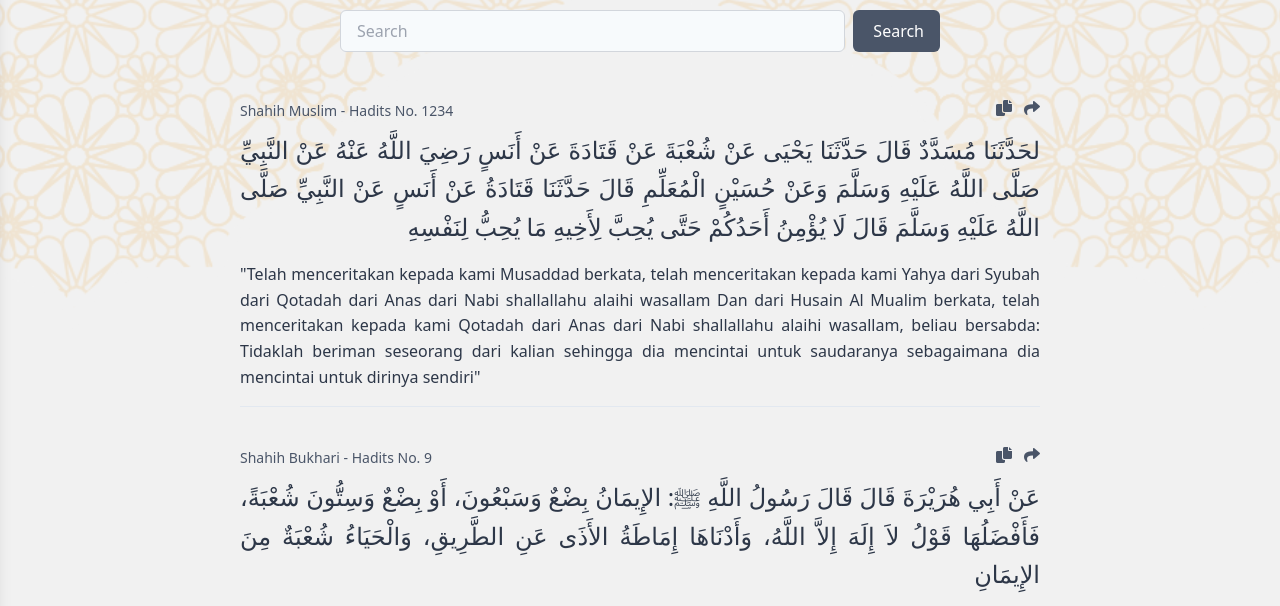
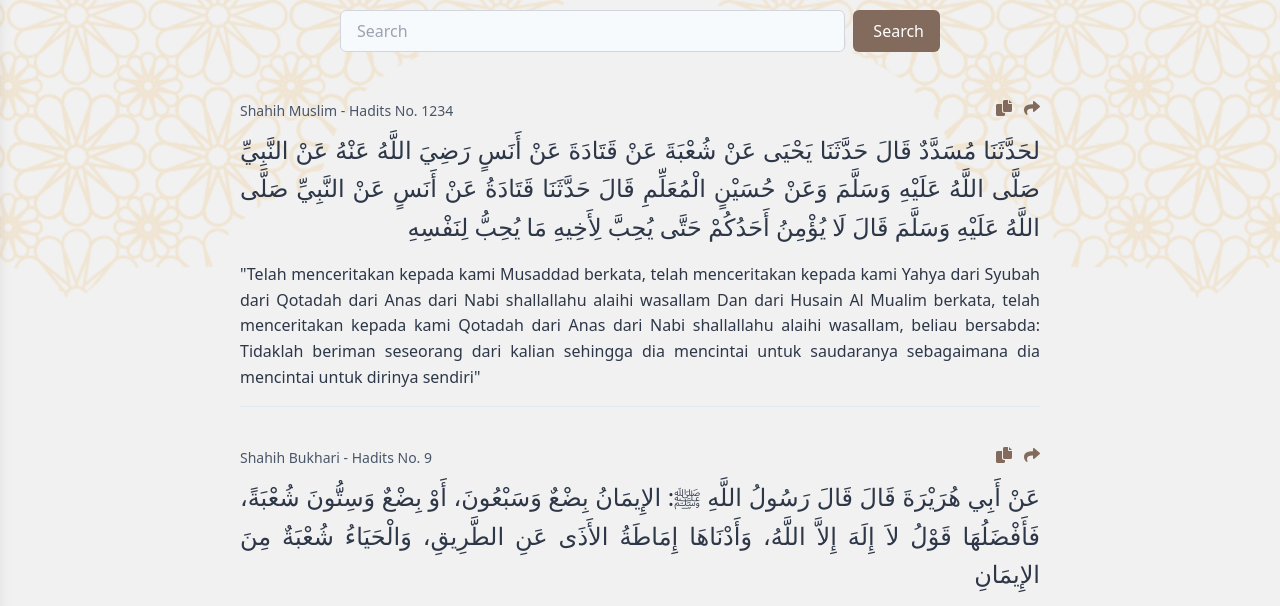
Before and after one commit to shafadeascr16/SearchmanticsHadits, a plain HTML site: page result.html in a window 1280 px wide. Shown: the part 126-732 px from the top of the page. Drawn offline with nearby package versions, Linux system fonts and the light colour scheme.

Commit message:
update color

```diff
--- a/styleresult.css
+++ b/styleresult.css
@@ -41,7 +41,7 @@ html {
   align-items: center;
   gap: 0.25rem;
   padding: 0.5rem 1rem;
-  background-color: #4a5568;
+  background-color: #826a5c;
   border: none;
   color: white;
   border-radius: 0.375rem;
@@ -110,7 +110,7 @@ html {
 .icon {
   font-size: 1rem;
   cursor: pointer;
-  color: #4a5568;
+  color: #826a5c;
 }
 
 .icon:hover {
```
